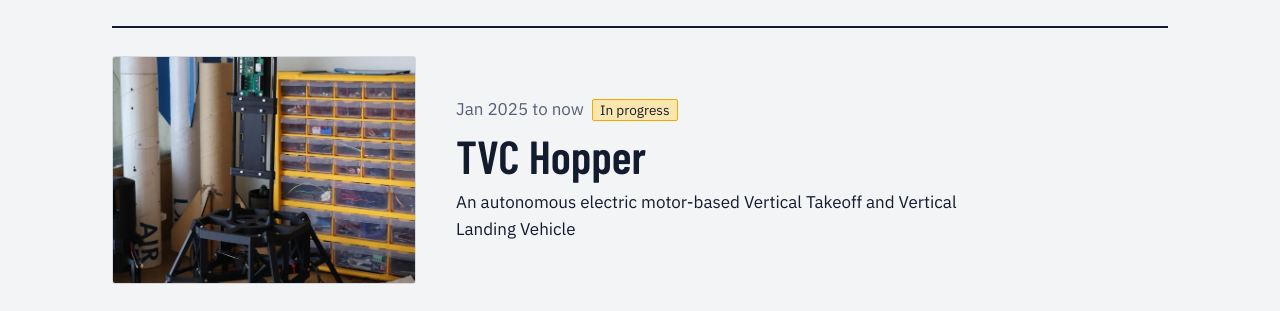
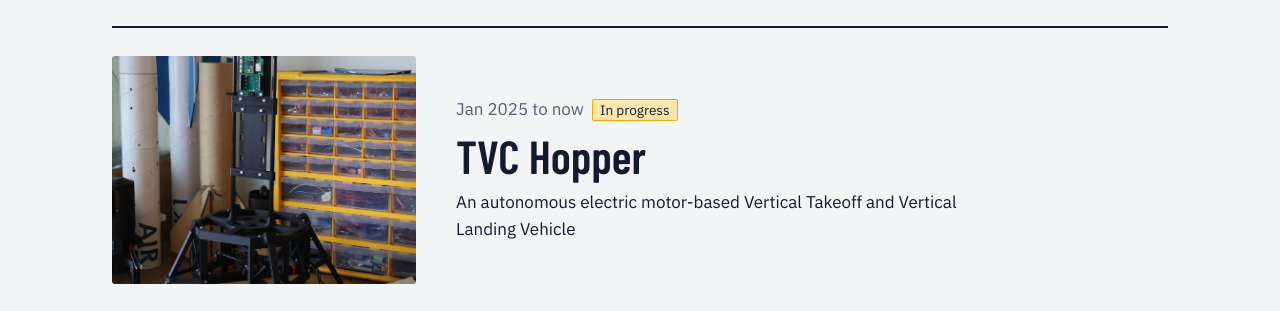
Before and after one commit to abhignay/abhignay.com, a plain HTML site: page docs/index.html in a window 1280 px wide. Shown: the part 641-952 px from the top of the page. Drawn offline with nearby package versions, Linux system fonts and the light colour scheme.

Commit message:
removed white backgrounds behind photos

```diff
--- a/docs/assets/style.css
+++ b/docs/assets/style.css
@@ -175,10 +175,12 @@ figure img {
   max-width: 100%;
   height: auto;
   max-height: 34rem;
-  background: var(--panel);
-  border: 1px solid var(--line);
   border-radius: 3px;
 }
+/* White backgrounds baked into screenshots and CAD renders take the page colour
+   instead of showing as white boxes. Light mode only: in dark mode this would
+   darken every photo. */
+:root:not([data-theme="dark"]) figure img { mix-blend-mode: multiply; }
 figcaption { color: var(--muted); font-size: 0.92rem; line-height: 1.4; margin-top: 0.5rem; }
 
 /* Photo groups: figs-1 is one photo the width of the text, figs-2 a side-by-side
```
